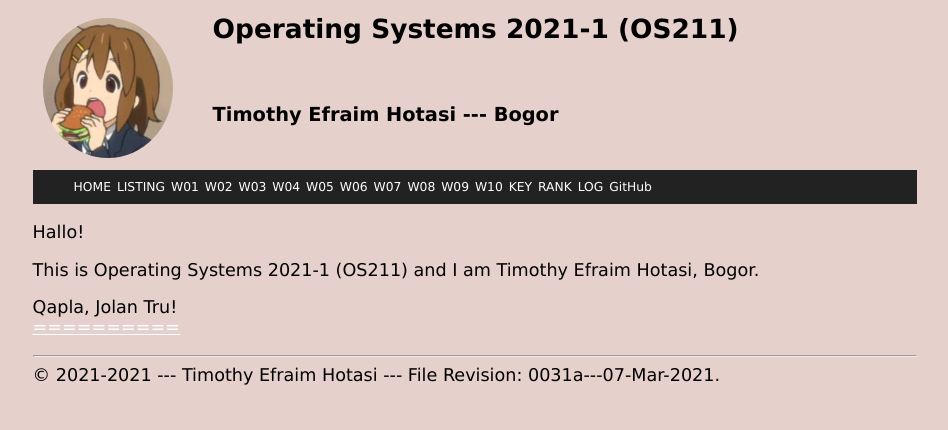
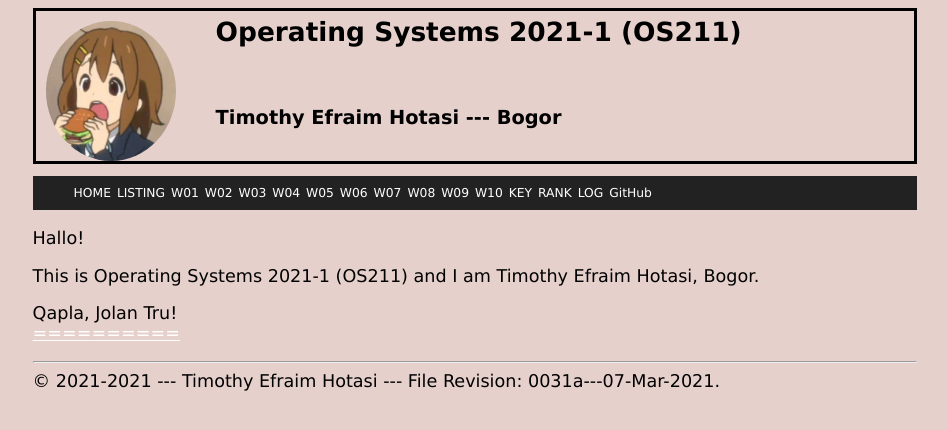
Before and after one commit to X1non/os211, a Jekyll site: the page built from index.md, in a window 1280 px wide. Shown: the top 430 px of the page, without its empty margins (165-1113 px from the left). Built offline with Jekyll 4.4.1, drawn with Linux system fonts in a browser that asks for light colours.

Commit message:
style towards header and text

```diff
--- a/assets/css/style.css
+++ b/assets/css/style.css
@@ -27,7 +27,7 @@
 }
 
 .container a {
-  color: white;
+  color: #FFFFFF;
 }
 
 .container a:hover {
@@ -35,6 +35,7 @@
 }
 
 .row {
+  border: 3px solid black;
 }
 
 .column {
```
